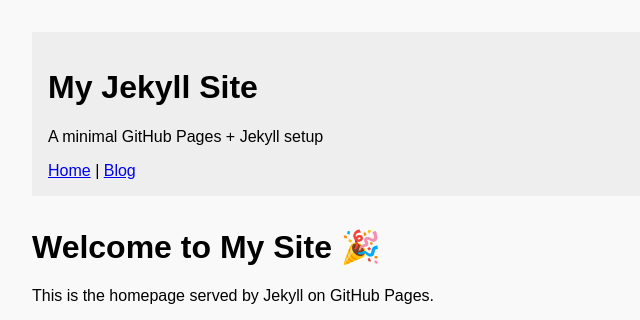
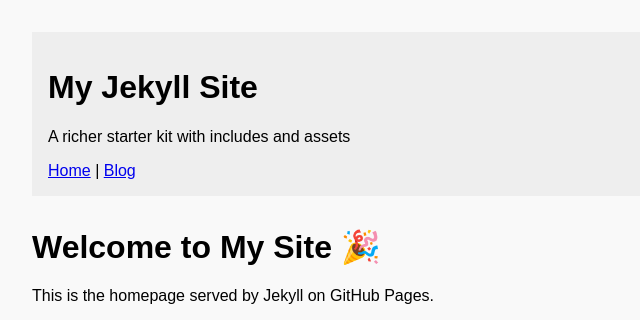
Before and after one commit to rjpearsoniv/rjpearsoniv.github.io, a Jekyll site: the page built from docs/index.md, in a window 1280 px wide. Shown: the top 320 px of the page, without its empty margins (0-640 px from the left). Built offline with Jekyll 4.4.1, drawn with Linux system fonts in a browser that asks for light colours.

Commit message:
Update site description in config file

```diff
--- a/docs/_config.yml
+++ b/docs/_config.yml
@@ -1,3 +1,3 @@
 title: My Jekyll Site
-description: A minimal GitHub Pages + Jekyll setup
-theme: minima   # optional, uses GitHub’s default Jekyll theme
+description: A richer starter kit with includes and assets
+theme: minima   # optional, you can remove if using custom layouts
```
